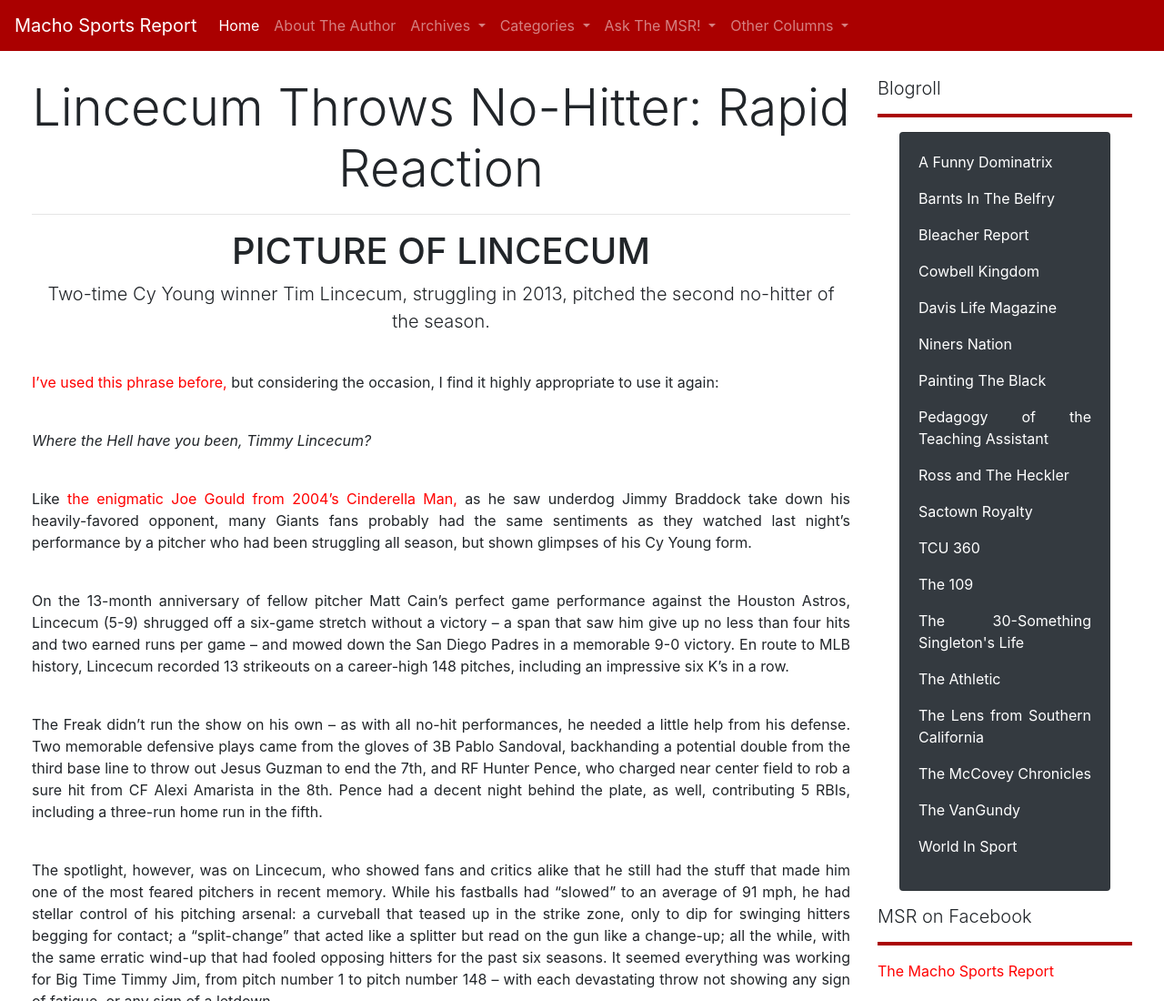
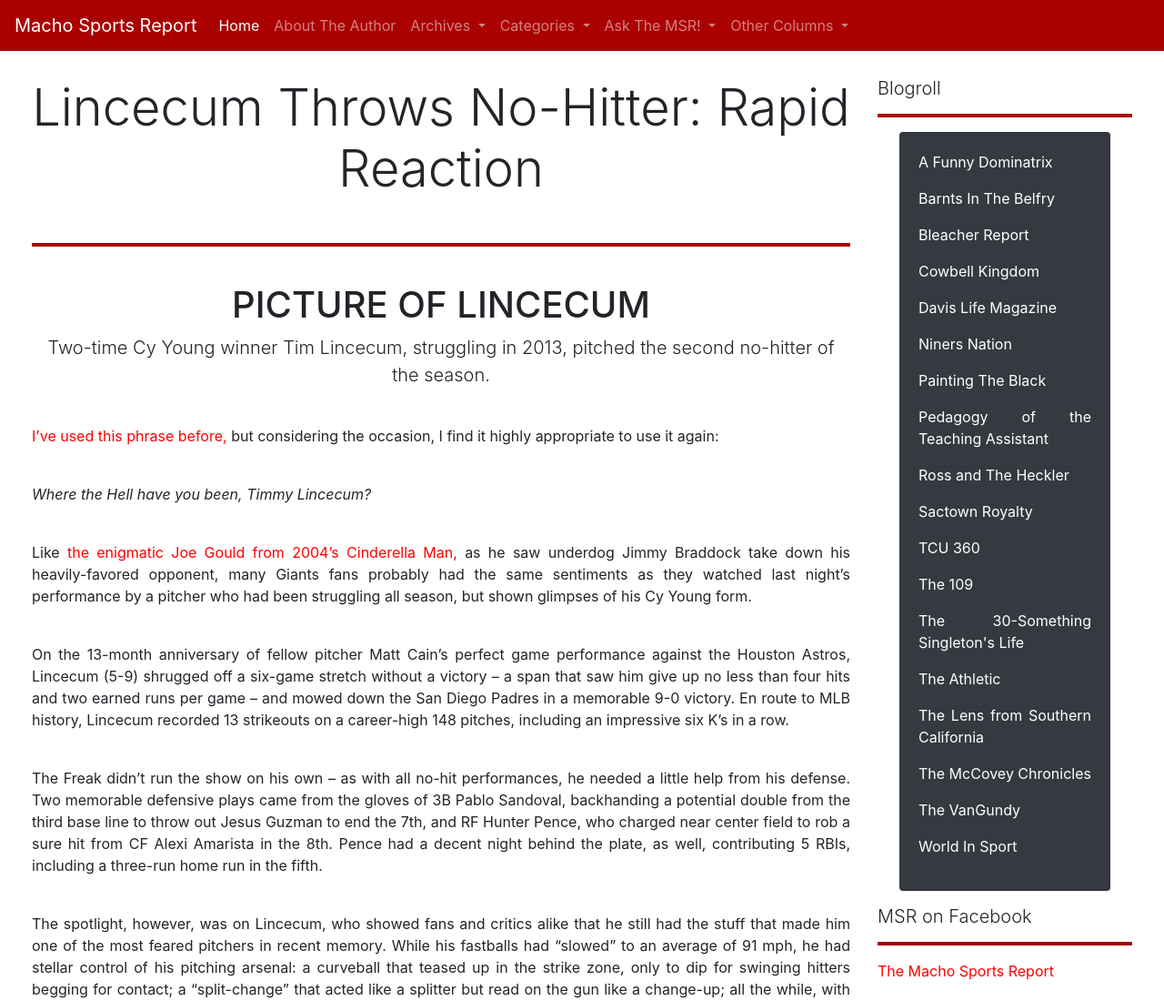
Before and after one commit to kingbrs49/MachoSportsReport, a website: page public/html/articles/article-2013-07-14.html in a window 1280 px wide. Shown: the top 1100 px of the page at 91% size. Drawn offline with nearby package versions, Linux system fonts and the light colour scheme.

Commit message:
added redline header to 15 articles

```diff
--- a/public/html/articles/article-2013-07-14.html
+++ b/public/html/articles/article-2013-07-14.html
@@ -602,7 +602,9 @@
             <h1 class="display-4 text-center">
                 Lincecum Throws No-Hitter: Rapid Reaction
             </h1>
-            <hr>
+            <br>
+            <hr class="red">
+            <br>
             <h1 class="text-center">
                 PICTURE OF LINCECUM
             </h1>
```
Also changed, not shown: public/html/articles/article-2014-03-06.html (+1 -1 lines), public/html/articles/article-2014-03-28.html (+3 -1 lines), public/html/articles/article-2014-05-01.html (+1 -1 lines), public/html/articles/article-2014-05-23.html (+1 -1 lines), public/html/articles/article-2014-06-06.html (+3 -0 lines), public/html/articles/article-2015-02-13.html (+3 -1 lines), public/html/articles/article-2015-02-14.html (+3 -1 lines), public/html/articles/article-2015-03-31.html (+1 -1 lines), public/html/articles/article-2015-05-26.html (+1 -1 lines), public/html/articles/article-2015-06-27.html (+1 -1 lines), public/html/articles/article-2015-07-09.html (+2 -0 lines), public/html/articles/article-2015-09-03.html (+3 -1 lines), public/html/articles/article-2015-12-25.html (+2 -0 lines), public/html/articles/article-2016-04-28.html (+3 -1 lines).
